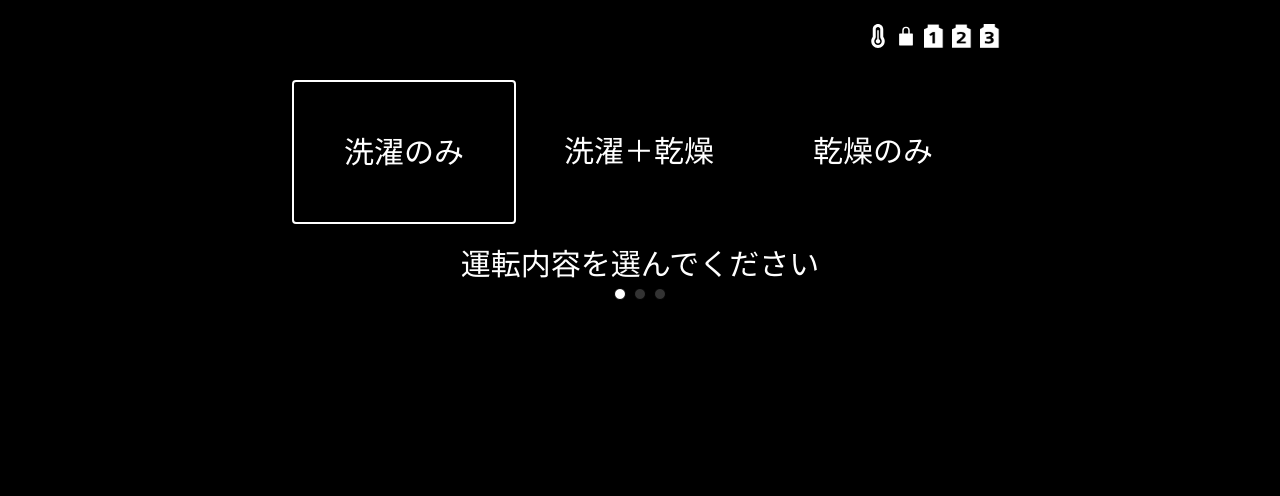
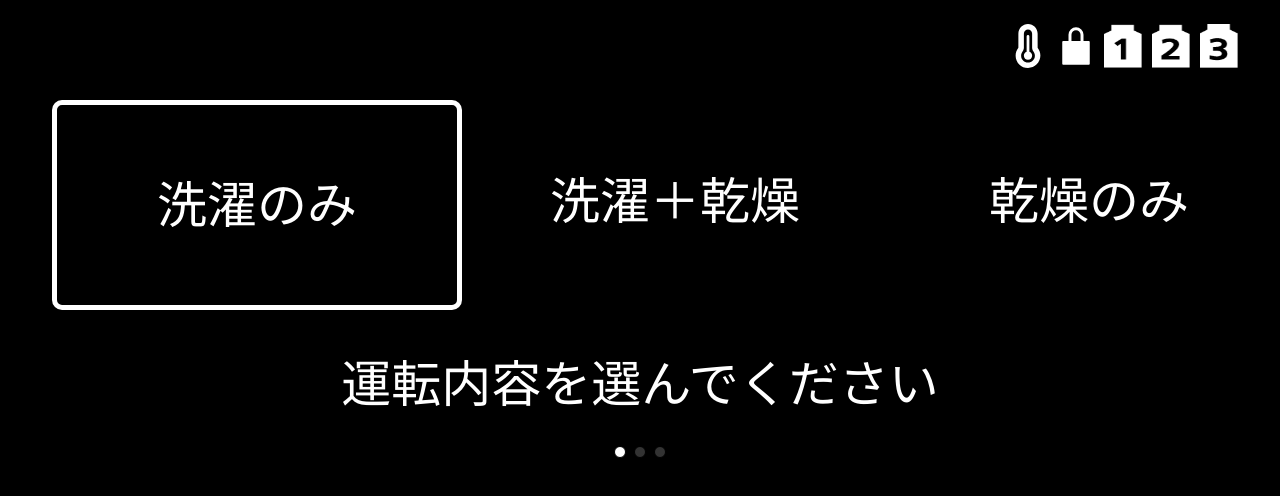
Before and after one commit to NakanishiJO3GPL/SheetSliderDemo, a React app: page / in a window 1280 px wide. Shown: the top 496 px of the page. Built offline with nearby package versions, Linux system fonts and the light colour scheme; the HTML template or start-up script is replaced by a standard one.

Commit message:
Join Raspberry Pi Pico HID I/F

```diff
--- a/src-tauri/tauri.conf.json
+++ b/src-tauri/tauri.conf.json
@@ -13,8 +13,10 @@
     "windows": [
       {
         "title": "sheetsliderdemo",
-        "width": 800,
-        "height": 600
+        "width": 1464,
+        "height": 617,
+		"resizable": true,
+		"fullscreen": false
       }
     ],
     "security": {
--- a/src/CardScroller.tsx
+++ b/src/CardScroller.tsx
@@ -149,7 +149,7 @@ const CardScroller: React.FC<Props> = ({
 			display: "flex",
 			color: "#fff",
 			gap: "12px",
-			fontSize: "26px",
+			fontSize: "50px",
 		},
 		status_icon: {
 			display: "flex",
@@ -167,9 +167,9 @@ const CardScroller: React.FC<Props> = ({
 		},
 		card: {
 			flex: "0 0 auto",
-			width: "220px",
-			height: "140px",
-			borderRadius: "4px",
+			width: "400px",
+			height: "200px",
+			borderRadius: "10px",
 			background: "#000",
 		},
 		content: {
@@ -180,7 +180,7 @@ const CardScroller: React.FC<Props> = ({
 			alignItems: "center",
 			color: "#fff",
 			fontWeight: "normal",
-			fontSize: "30px",
+			fontSize: "50px",
 			lineHeight: "1.5",
 			textAlign: "center",
 			whiteSpace: "pre-line",
@@ -188,18 +188,18 @@ const CardScroller: React.FC<Props> = ({
 	};
 
 	return (
-		<div style={{ width: "100%", maxWidth: 720, margin: "24px auto" }}>
+		<div style={{ marginTop: "80px", width: "100%", maxWidth: 1200, margin: "24px auto" }}>
 			<div style={styles.status_container}>
 				<div style={styles.status_label}>
 					<span>{course1}</span>
 					<span>{course2}</span>
 				</div>
 				<div style={styles.status_icon}>
-					<FaTemperatureThreeQuarters style={{ width: "20px", height: "24px" }} />
-					<IoLockClosedSharp style={{ width: "20px", height: "24px" }} />
-					<img src={Bottle1_icon} width="20" height="24"  />
-					<img src={Bottle2_icon} width="20" height="24"  />
-					<img src={Bottle3_icon} width="20" height="24"  />
+					<FaTemperatureThreeQuarters style={{ width: "40px", height: "44px" }} />
+					<IoLockClosedSharp style={{ width: "40px", height: "44px" }} />
+					<img src={Bottle1_icon} width="40" height="44"  />
+					<img src={Bottle2_icon} width="40" height="44"  />
+					<img src={Bottle3_icon} width="40" height="44"  />
 				</div>
 			</div>
 			<div ref={containerRef} className="scroll-hide" style={styles.frame} >
@@ -209,7 +209,7 @@ const CardScroller: React.FC<Props> = ({
 						ref={(el) => { cardRefs.current[index] = el; }}
 						style={{
 							...styles.card,
-							border: index === selectedIndex ? "2px solid #fff" : "1px solid #000",
+							border: index === selectedIndex ? "5px solid #fff" : "1px solid #000",
 						}}
 					>
 						<div style={styles.content}>
@@ -230,7 +230,7 @@ const CardScroller: React.FC<Props> = ({
 										{card.title}
 									</div>
 									{card.editable && (
-										<div style={{ fontSize: '20px', color: '#aaa' }}>
+										<div style={{ fontSize: '50px', color: '#aaa' }}>
 											{selectedOptions[card.id] !== undefined
 												? selectedOptions[card.id]
 												: card.options[0]}
@@ -247,8 +247,8 @@ const CardScroller: React.FC<Props> = ({
 				display: "flex",
 				justifyContent: "center",
 				alignItems: "center",
-				fontSize: "30px",
-				marginTop: "16px",
+				fontSize: "50px",
+				marginTop: "50px",
 			}}
 			>
 				{content.hint}
@@ -261,7 +261,7 @@ const CardScroller: React.FC<Props> = ({
 					justifyContent: "center",
 					alignItems: "center",
 					gap: 8,
-					marginTop: 12,
+					marginTop: 50,
 				}}
 			>
 				{Array.from({ length: dotCount }, (_, i) => {
```
Also changed, not shown: 1 other file (tests, documents, lock files or other folders).
